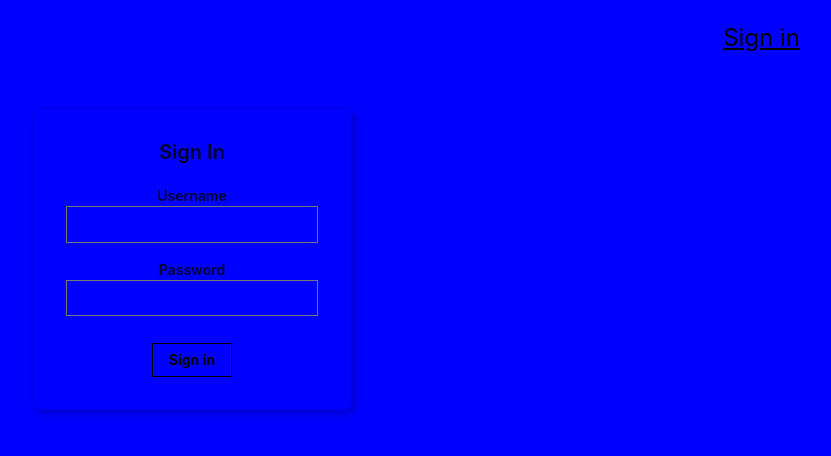
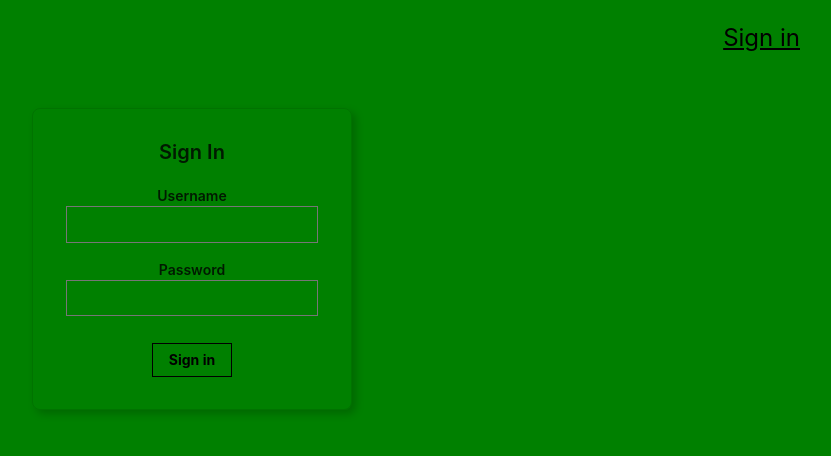
Before and after one commit to filip-p/demo-frontend-repository, a React (Create React App) app: page / in a window 1280 px wide. Shown: the top 456 px of the page, without its empty margins (448-1279 px from the left). Built offline with nearby package versions, Linux system fonts and the light colour scheme.

Commit message:
change bg green

```diff
--- a/src/index.css
+++ b/src/index.css
@@ -5,7 +5,7 @@ body {
     sans-serif;
   -webkit-font-smoothing: antialiased;
   -moz-osx-font-smoothing: grayscale;
-  background: blue;
+  background: green;
 }
 
 code {
```
